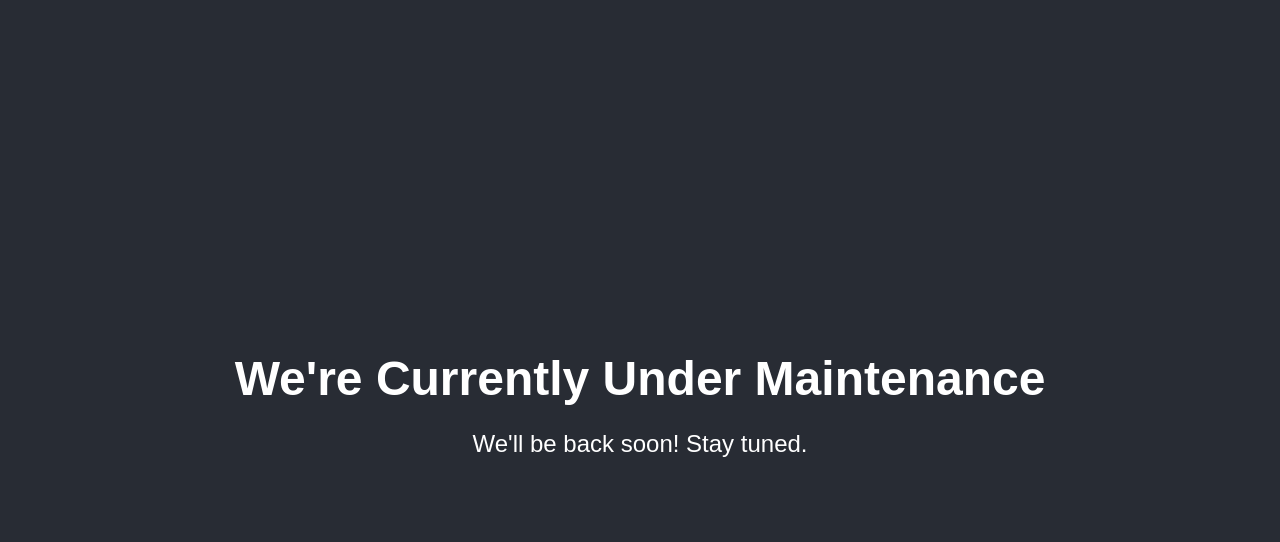
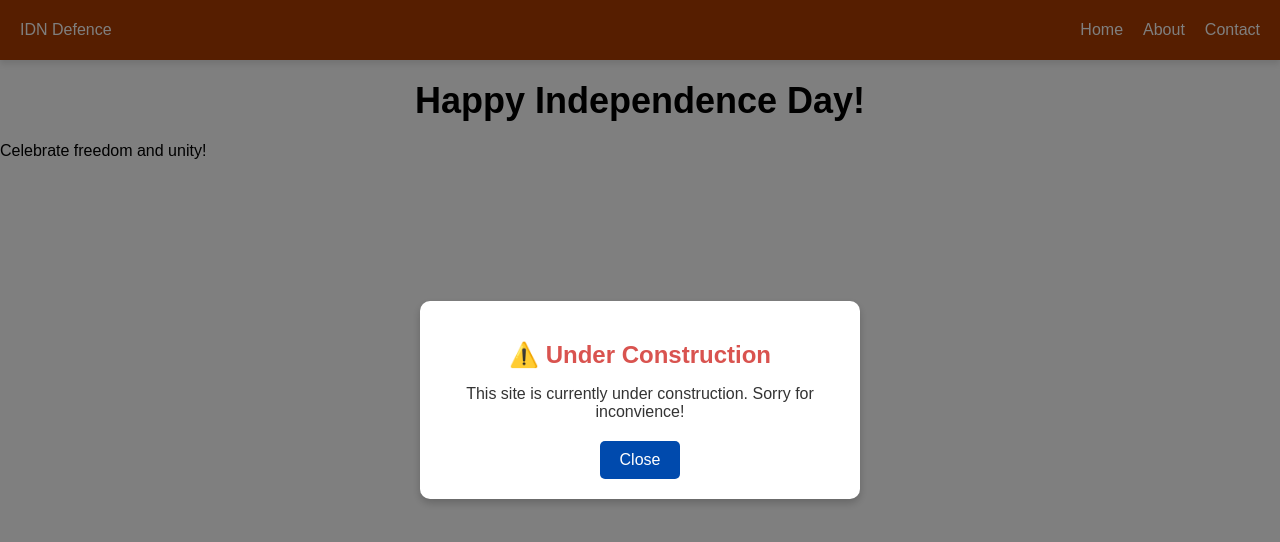
Before and after one commit to girdharikrthakur/IDN-Defence, a React (Create React App) app: page / in a window 1280 px wide. Shown: the top 542 px of the page. Built offline with nearby package versions, Linux system fonts and the light colour scheme.

Commit message:
some fixes

```diff
--- a/package.json
+++ b/package.json
@@ -8,6 +8,7 @@
     "@testing-library/user-event": "^13.5.0",
     "axios": "^1.7.7",
     "firebase": "^10.14.1",
+    "framer-motion": "^12.0.5",
     "idn-defence": "file:",
     "react": "^18.3.1",
     "react-dom": "^18.3.1",
@@ -38,5 +39,10 @@
       "last 1 firefox version",
       "last 1 safari version"
     ]
+  },
+  "devDependencies": {
+    "autoprefixer": "^10.4.20",
+    "postcss": "^8.5.1",
+    "tailwindcss": "^4.0.0"
   }
 }
--- a/src/App.js
+++ b/src/App.js
@@ -1,17 +1,22 @@
-import React from 'react';
-import './App.css';
+import React from "react";
 
+import "./index.css";
+import IndependenceDay from "./Components/IndependenceDay";
+import Nav from "./Components/Nav";
+import Popup from "./Components/Popup";
+import "./index.css";
 
-
-function App() {
+const App = () => {
   return (
-    <div className="App">
-      <header className="App-header">
-        <h1>We're Currently Under Maintenance</h1>
-        <p>We'll be back soon! Stay tuned.</p>
-      </header>
+    <div>
+      {/* Navigation Bar */}
+      <Nav />
+      {/* Add the popup component */}
+      <Popup />
+      {/* Main Content */}
+      <IndependenceDay />
     </div>
   );
-}
+};
 
 export default App;
--- /dev/null
+++ b/src/Components/IndependanceDay.css
@@ -0,0 +1,12 @@
+/* IndependenceDay.css */
+body {
+ margin: 0;
+ font-family: Arial, sans-serif;
+ height: 100vh;
+}
+
+h1 {
+ font-size: 36px;
+ text-align: center;
+ margin: 20px 0;
+}
--- /dev/null
+++ b/src/Components/IndependenceDay.js
@@ -0,0 +1,46 @@
+import { motion } from "framer-motion";
+import React from "react";
+import "./IndependanceDay.css";
+
+const IndependenceDay = () => {
+  return (
+    <div className="min-h-screen flex flex-col items-center justify-center bg-gradient-to-b from-blue-500 to-green-500">
+      <header className="w-full text-center py-4 bg-gradient-to-r from-orange-600 to-green-600">
+        <h1 className="text-4xl font-bold text-white">
+          Happy Independence Day!
+        </h1>
+      </header>
+
+      <main className="flex flex-col items-center justify-center mt-8">
+        {/* Indian Flag Animation */}
+        <div className="relative flex flex-col items-center justify-center">
+          {/* Orange Band */}
+          <motion.div
+            className="w-32 h-8 bg-orange-600 rounded-t-md"
+            animate={{ y: [0, 10, 0] }}
+            transition={{ repeat: Infinity, duration: 1.5 }}
+          ></motion.div>
+
+          {/* White Band */}
+          <div className="w-32 h-8 bg-white"></div>
+
+          {/* Green Band */}
+          <motion.div
+            className="w-32 h-8 bg-green-600 rounded-b-md"
+            animate={{ y: [0, -10, 0] }}
+            transition={{ repeat: Infinity, duration: 1.5 }}
+          ></motion.div>
+
+          {/* Ashoka Chakra */}
+          <div className="absolute top-[30%] left-[48%] w-6 h-6 bg-blue-600 rounded-full flex items-center justify-center">
+            <div className="w-4 h-4 border-2 border-white rounded-full"></div>
+          </div>
+        </div>
+
+        <p className="text-white text-lg mt-6">Celebrate freedom and unity!</p>
+      </main>
+    </div>
+  );
+};
+
+export default IndependenceDay;
--- a/src/Components/Nav.css
+++ b/src/Components/Nav.css
@@ -1,32 +1,71 @@
-/* src/components/Nav.css */
-.nav {
- background-color: #333;
- color: white;
+/* Nav.css */
+nav {
+ height: 40px;
  display: flex;
  justify-content: space-between;
  align-items: center;
- padding: 1rem 2rem;
+ padding: 10px 20px;
+ background-color: #ad3d00;
+ /* Navy Blue */
+ color: white;
+ box-shadow: 0px 4px 6px rgba(0, 0, 0, 0.1);
 }
 
-.logo {
- font-size: 1.5rem;
+nav .logo {
+ font-size: 24px;
+ font-weight: bold;
 }
 
-.nav-links {
+nav ul {
+ display: flex;
  list-style: none;
- display: flex;
+ margin: 0;
+ padding: 0;
 }
 
-.nav-links li {
- margin: 0 1rem;
+nav ul li {
+ margin-left: 20px;
 }
 
-.nav-links a {
+nav ul li a {
  color: white;
  text-decoration: none;
- font-size: 1.1rem;
+ font-size: 16px;
+ font-weight: 500;
+ transition: color 0.3s ease;
 }
 
-.nav-links a:hover {
- color: #ff9900;
+nav ul li a:hover {
+ color: #ffcc00;
+ /* Golden Yellow */
 }
+
+/* Responsive Design for Small Screens */
+@media (max-width: 768px) {
+ nav ul {
+  display: none;
+  /* Hide the menu by default */
+ }
+
+ .menu-toggle {
+  display: block;
+  font-size: 20px;
+  cursor: pointer;
+ }
+
+ .menu-open nav ul {
+  display: flex;
+  flex-direction: column;
+  position: absolute;
+  top: 60px;
+  left: 0;
+  width: 100%;
+  background-color: #004aad;
+  padding: 10px 0;
+ }
+
+ .menu-open nav ul li {
+  margin: 10px 0;
+  text-align: center;
+ }
+}
--- a/src/Components/Nav.js
+++ b/src/Components/Nav.js
@@ -1,24 +1,27 @@
-// src/components/Nav.js
-import React from 'react';
-import { Link } from 'react-router-dom';
-import './Nav.css';  // Add a CSS file for styling
+import React from "react";
+import "./Nav.css";
 
 const Nav = () => {
   return (
-    <nav className="nav">
-      <h3 className="logo">NewsSite</h3>
-      <ul className="nav-links">
+    <nav className="bg-blue-700 text-white py-4 px-6 flex justify-between items-center">
+      <div class className="text-xl font-bold">
+        IDN Defence
+      </div>
+      <ul className="flex space-x-6">
         <li>
-          <Link to="/">Home</Link>
+          <a href="#home" className="hover:text-gray-300">
+            Home
+          </a>
         </li>
         <li>
-          <Link to="/about">About</Link>
+          <a href="#about" className="hover:text-gray-300">
+            About
+          </a>
         </li>
         <li>
-          <Link to="/contact">Contact</Link>
-        </li>
-        <li>
-          <Link to="/admin">Admin</Link>
+          <a href="#contact" className="hover:text-gray-300">
+            Contact
+          </a>
         </li>
       </ul>
     </nav>
--- /dev/null
+++ b/src/Components/Popup.css
@@ -0,0 +1,50 @@
+/* Popup.css */
+.popup-overlay {
+ position: fixed;
+ top: 0;
+ left: 0;
+ width: 100%;
+ height: 100%;
+ background-color: rgba(0, 0, 0, 0.5);
+ display: flex;
+ align-items: center;
+ justify-content: center;
+ z-index: 1000;
+}
+
+.popup {
+ background-color: white;
+ padding: 20px;
+ border-radius: 10px;
+ width: 90%;
+ max-width: 400px;
+ box-shadow: 0 4px 8px rgba(0, 0, 0, 0.2);
+ text-align: center;
+}
+
+.popup-title {
+ font-size: 1.5rem;
+ color: #d9534f;
+ margin-bottom: 10px;
+}
+
+.popup-message {
+ font-size: 1rem;
+ color: #333;
+ margin-bottom: 20px;
+}
+
+.popup-close-btn {
+ padding: 10px 20px;
+ background-color: #004aad;
+ color: white;
+ border: none;
+ border-radius: 5px;
+ cursor: pointer;
+ font-size: 1rem;
+ transition: background-color 0.3s;
+}
+
+.popup-close-btn:hover {
+ background-color: #002f6c;
+}
--- /dev/null
+++ b/src/Components/Popup.js
@@ -0,0 +1,28 @@
+import React, { useState } from "react";
+import "./Popup.css"; // CSS for popup styling
+
+const Popup = () => {
+  const [showPopup, setShowPopup] = useState(true);
+
+  const closePopup = () => {
+    setShowPopup(false);
+  };
+
+  return (
+    showPopup && (
+      <div className="popup-overlay">
+        <div className="popup">
+          <h2 className="popup-title">⚠️ Under Construction</h2>
+          <p className="popup-message">
+            This site is currently under construction. Sorry for inconvience!
+          </p>
+          <button className="popup-close-btn" onClick={closePopup}>
+            Close
+          </button>
+        </div>
+      </div>
+    )
+  );
+};
+
+export default Popup;
--- a/src/index.css
+++ b/src/index.css
@@ -1,3 +1,8 @@
+@tailwind base;
+@tailwind components;
+@tailwind utilities;
+
+
 body {
   margin: 0;
   font-family: -apple-system, BlinkMacSystemFont, 'Segoe UI', 'Roboto', 'Oxygen',
```
Also changed, not shown: 1 other file (tests, documents, lock files or other folders).
